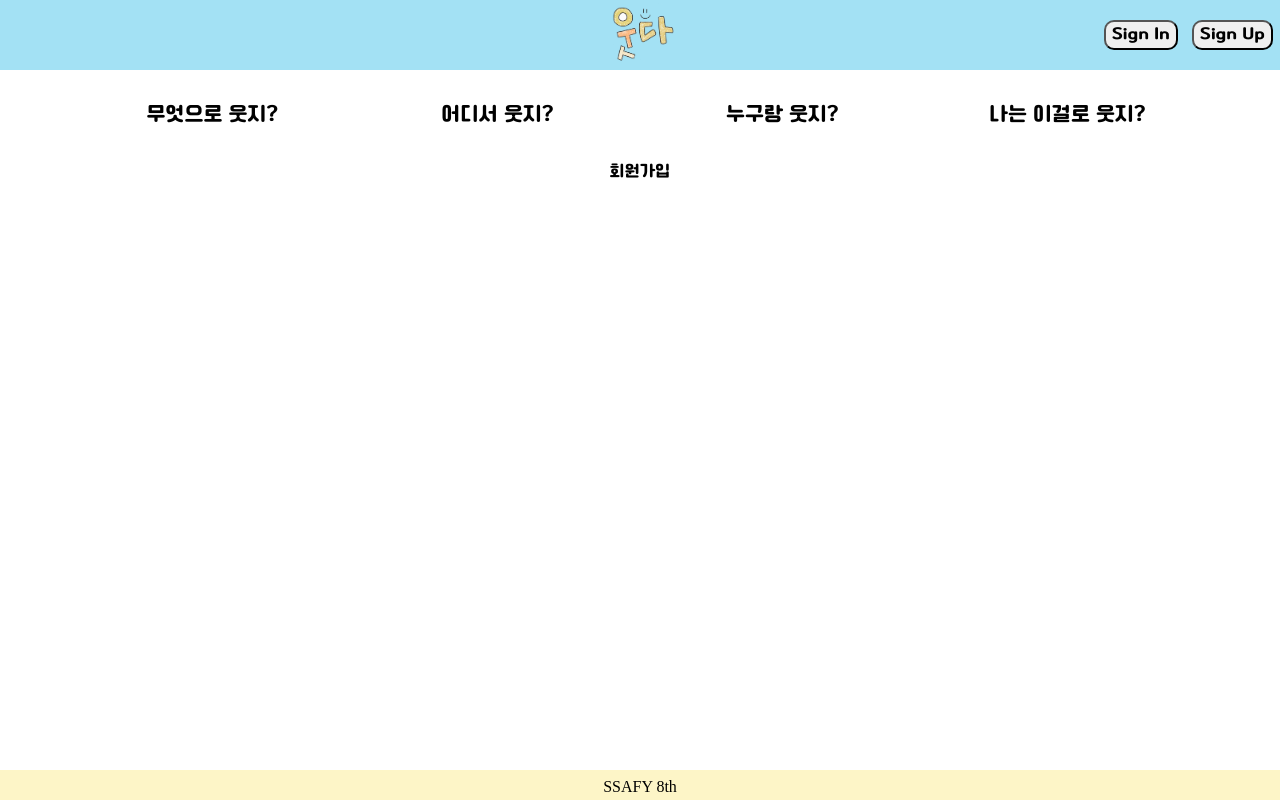
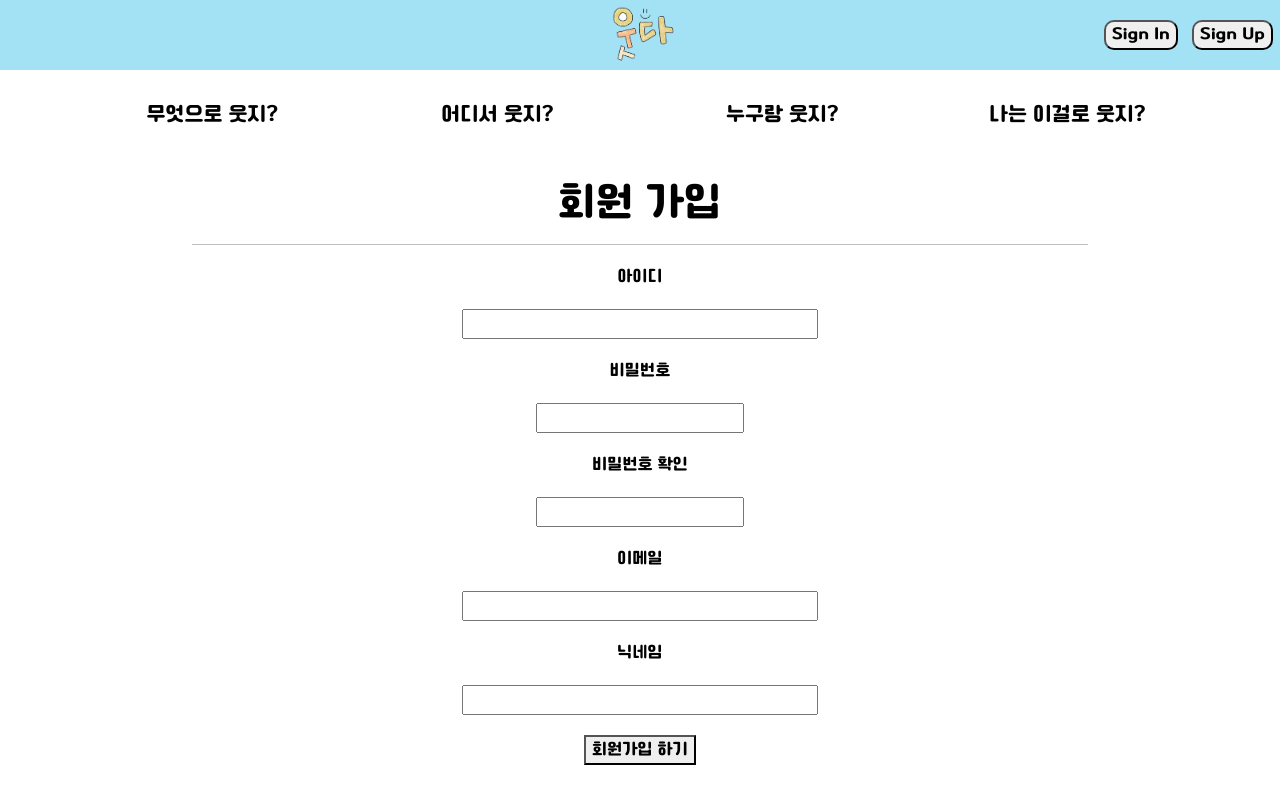
Before and after one commit to subin3277/OTTDA, a Vue app: page /signup in a window 1280 px wide. Shown: the top 800 px of the page. Built offline with nearby package versions, Linux system fonts and the light colour scheme; a web font is replaced by a local one.

Commit message:
sign in/up

```diff
--- a/package.json
+++ b/package.json
@@ -15,8 +15,9 @@
     "vue": "^2.7.14",
     "vue-carousel": "^0.18.0",
     "vue-router": "^3.5.1",
-    "vue-star-rating": "^1.7.0",
-    "vuex": "^3.6.2"
+    "vue-star-rating": "1.7.0",
+    "vuex": "^3.6.2",
+    "vuex-persistedstate": "4.1.0"
   },
   "devDependencies": {
     "@babel/core": "^7.12.16",
--- a/src/App.vue
+++ b/src/App.vue
@@ -8,8 +8,15 @@
       <router-link to="/">
         <img src="../src/assets/logo_main.png" alt="logo" width="80px" />
       </router-link>
-      <span class="flex-direction">
+      <span v-if="$store.state.user.token" style="margin-right:10px">
+        {{$store.state.user.nickname}}님 안녕하세요
+        <button id="button" >
+          <router-link to="/signin">로그아웃</router-link>
+        </button>
+      </span>
+      <span v-else class="flex-direction">
         <button id="button">
+
           <router-link to="/signin">Sign In</router-link>
         </button>
         <button id="button" to="/signup">
@@ -45,6 +52,8 @@
     </footer>
   </div>
 </template>
+
+
 
 <style>
 #app {
--- a/src/store/index.js
+++ b/src/store/index.js
@@ -1,9 +1,13 @@
 import Vue from 'vue'
 import Vuex from 'vuex'
-
+//npm install vuex-persistedstate
+import createPersistedState from 'vuex-persistedstate'
 Vue.use(Vuex)
 
 export default new Vuex.Store({
+  plugins: [
+    createPersistedState(),
+  ],
   state: {
     user : {},
   },
@@ -12,11 +16,17 @@ export default new Vuex.Store({
   mutations: {
     LOGIN(state, data){
       state.user = data
+    },
+    LOGOUT(state){
+      state.user = {}
     }
   },
   actions: {
     login(context, data){
       context.commit('LOGIN',data)
+    },
+    logout(context) {
+      context.commit('LOGOUT')
     }
   },
   modules: {
--- a/src/views/ArticleDetailView.vue
+++ b/src/views/ArticleDetailView.vue
@@ -73,6 +73,9 @@ export default {
       axios({
         url: url + id,
         method: "get",
+        headers : {
+          Authorization : `Bearer ${this.$store.state.user.token}`
+        }
       })
         .then((res) => {
           this.detail = res.data
@@ -81,6 +84,7 @@ export default {
           }
         })
         .catch((err) => {
+          alert('로그인이 필요합니다')
           console.log(err)
         })
     },
--- a/src/views/CreateArticleView.vue
+++ b/src/views/CreateArticleView.vue
@@ -62,7 +62,13 @@ export default {
         console.log(err)
       })
     }
-  }
+  },
+  created() {
+      if(!this.$store.state.user.token) {
+        alert('로그인이 필요합니다.')
+        this.$router.push({name:'signin'})
+      }
+    }
 }
 </script>
 
--- a/src/views/RecoView.vue
+++ b/src/views/RecoView.vue
@@ -18,7 +18,7 @@
       <input type="checkbox" id="p_2" class="checkbox"/> <label for="p_2">2</label>
       <input type="checkbox" id="p_4" class="checkbox"/> <label for="p_4">4</label>
     </p>
-    <button>추천받기</button>
+    <button @click="getreco">추천받기</button>
   </div>
 </template>
 
@@ -37,9 +37,27 @@ export default {
       searchlist : [],
       list : [],
       inputid : null,
+      inputtype : null,
     }
   },
   methods : {
+    getreco(){
+      console.log(this.searchlist)
+      const url = "http://127.0.0.1:8000/movies/al/"
+      axios({
+        url : url,
+        method : 'post',
+        data : {
+          movie : this.searchlist
+        }
+      })
+      .then((res) => {
+        console.log(res.data)
+      })
+      .catch((err) => {
+        console.log(err)
+      })
+    },
     getData() {
       const URL = "http://127.0.0.1:8000/movies/search/"
       axios({
@@ -54,7 +72,8 @@ export default {
         })
     },
     pluslist() {
-      const tmp = {id : this.inputid, title : this.inputdata}
+      console.log(this.list)
+      const tmp = {id : this.inputid, title:this.inputdata, media_type : this.inputtype}
       this.searchlist.push(tmp)
       this.inputdata = null
       this.inputid = null
@@ -84,6 +103,7 @@ export default {
             const $li = document.createElement("li")
             $li.textContent = `${lst.title}`
             $li.setAttribute('id', lst.multi_id)
+            $li.className = lst.media_type
             $li.style.border = "0.5px solid black"
             $ul.append($li)
         }
@@ -124,6 +144,7 @@ export default {
           keyword.value = target.textContent
           this.inputdata = target.textContent
           this.inputid = target.id
+          this.inputtype =target.className.split(' ')[0]
       }
     },
   }
--- a/src/views/SigninView.vue
+++ b/src/views/SigninView.vue
@@ -28,6 +28,13 @@ export default {
     },
     login(){
       const url = "http://127.0.0.1:8000/accounts/auth/"
+      if(this.id == ""){
+        alert('아이디를 입력해주세요')
+      }
+      else if(this.password == "") {
+        alert('비밀번호를 입력해주세요')
+      }
+      else {
         const data = {
             login_id : this.id,
             password : this.password
@@ -49,17 +56,20 @@ export default {
             this.$store.dispatch('login', store)
             this.$router.push({name : 'main'})
           }
-        else {
-          alert('로그인에 실패하였습니다.')
-        }
 
         })
         .catch((err)=> {
+          alert('아이디와 비밀번호를 확인해주세요.')
           console.log(err)
         })
+      }
     }
   },
 }
 </script>
 
-<style></style>
+<style>
+input[type=password] {
+  font-family: "굴림";
+}
+</style>
--- a/src/views/SignupView.vue
+++ b/src/views/SignupView.vue
@@ -1,15 +1,145 @@
 <template>
   <div>
-    회원가입
+    <h1>회원 가입</h1>
+    <hr>
+    <div>아이디</div>
+    <input id ="id" type="text" v-model="id" >
+    <div id="idstate"></div>
+
+    <div>비밀번호</div>
+    <input id ="password" type="password" v-model="password" >
+    <div id="pwstate"></div>
+
+    <div>비밀번호 확인</div>
+    <input id ="passwordcheck" type="password" v-model="checkpassword" @input="checkpw">
+    <div id="checkstate"></div>
+
+    <div>이메일</div>
+    <input id ="email" type="text" v-model="email" >
+    <div id="emailstate"></div>
+
+    <div>닉네임</div>
+    <input id ="nickname" type="text" v-model="nickname" >
+    <div id="nicknamestate"></div>
+
+    <button @click="signup">회원가입 하기</button>
   </div>
 </template>
 
 <script>
+import axios from 'axios'
 export default {
-  name : 'SignupView'
+  name : 'SignupView',
+  data() {
+    return {
+      id : '',
+      password : '',
+      checkpassword : '',
+      email : '',
+      nickname : '',
+    }
+  },
+  methods : {
+    checkpw(){
+      const pwcheckst = document.querySelector('#checkstate')
+      if(this.password !== this.checkpassword){
+
+        pwcheckst.setAttribute('style', 'color : red')
+        pwcheckst.innerText = "위 비밀번호와 동일해야합니다."
+      } else {
+        pwcheckst.innerText = ""
+      }
+    },
+    signup() {
+      if(this.id == '') {
+        const idst = document.querySelector('#idstate')
+        idst.setAttribute('style', 'color : red')
+        idst.innerText = "아이디를 입력해주세요"
+      }
+      if(this.password == '') {
+        const passwordst = document.querySelector('#pwstate')
+        passwordst.setAttribute('style', 'color : red')
+        passwordst.innerText = "비밀번호를 입력해주세요"
+      }
+      if(this.checkpassword == '') {
+        const pwcheckst = document.querySelector('#checkstate')
+        pwcheckst.setAttribute('style', 'color : red')
+        pwcheckst.innerText = "비밀번호를 확인해주세요"
+      }
+      if(this.email == '') {
+        const emailst = document.querySelector('#emailstate')
+        emailst.setAttribute('style', 'color : red')
+        emailst.innerText = "이메일을 입력해주세요"
+      }
+      if(this.nickname == '') {
+        const nicknamest = document.querySelector('#nicknamestate')
+        nicknamest.setAttribute('style', 'color : red')
+        nicknamest.innerText = "닉네임을 입력해주세요"
+      }
+      if(this.id != '' && this.password != '' && this.checkpassword != '' && this.email != '' && this.nickname != '' && this.password === this.checkpassword){
+        const url = "http://127.0.0.1:8000/accounts/register/"
+        axios({
+          url : url,
+          method : 'post',
+          data : {
+            login_id : this.id,
+            password : this.password,
+            email : this.email,
+            nickname : this.nickname,
+          }
+        })
+        .then((res) => {
+          if (res.data.message === "register successs"){
+            alert('회원가입 되었습니다.')
+            this.$router.push({name: 'signin'})
+          }
+        })
+        .catch((err) => {
+          console.log(err.response.data)
+          for (var i in err.response.data) {
+            if (i === 'login_id') {
+              const idst2 = document.querySelector('#idstate')
+              idst2.setAttribute('style', 'color : red')
+              idst2.innerText = "아이디를 확인해주세요"
+            }
+            else if(i === 'password') {
+              const pwst2 = document.querySelector('#pwstate')
+              pwst2.setAttribute('style', 'color : red')
+              pwst2.innerText = "비밀번호를 확인해주세요"
+            }
+            else if(i === 'email') {
+              const emailst2 = document.querySelector('#emailstate')
+              emailst2.setAttribute('style', 'color : red')
+              emailst2.innerText = "이메일을 확인해주세요"
+            }
+            else if(i === 'nickname') {
+              const nicknamest2 = document.querySelector('#nicknamestate')
+              nicknamest2.setAttribute('style', 'color : red')
+              nicknamest2.innerText = "닉네임을 확인해주세요"
+            }
+          }
+        })
+      }
+    }
+  },
+  updated(){
+    //this.checkpw()
+  }
 }
 </script>
 
-<style>
+<style scoped>
+input {
+  margin : 0px 10px
+}
+
+input[type=password] {
+  font-family: "굴림";
+}
+
+div {
+  margin : 20px 10px
+}
+
 
 </style>
```
Also changed, not shown: 1 other file (tests, documents, lock files or other folders). Lines whose indentation alone changed are shown as unchanged.
